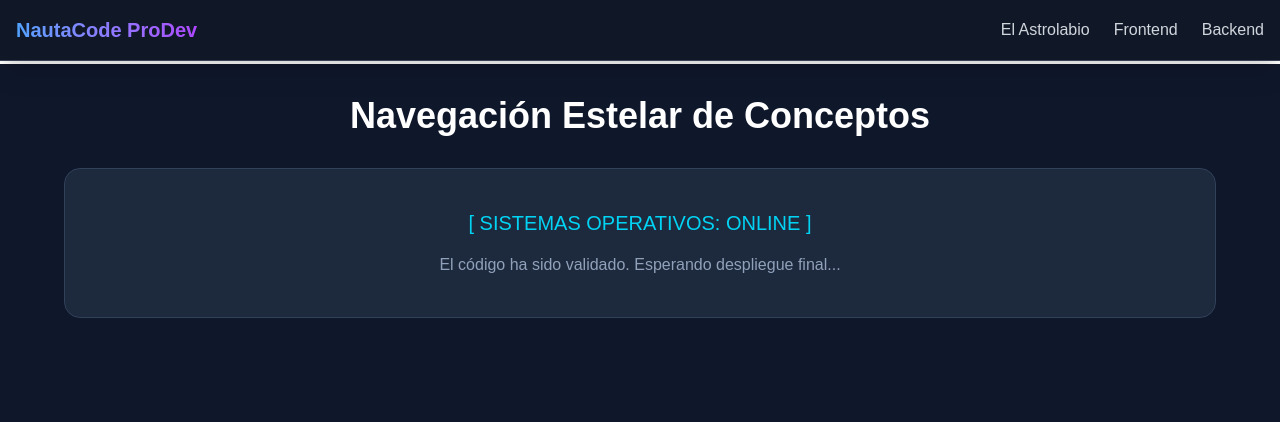
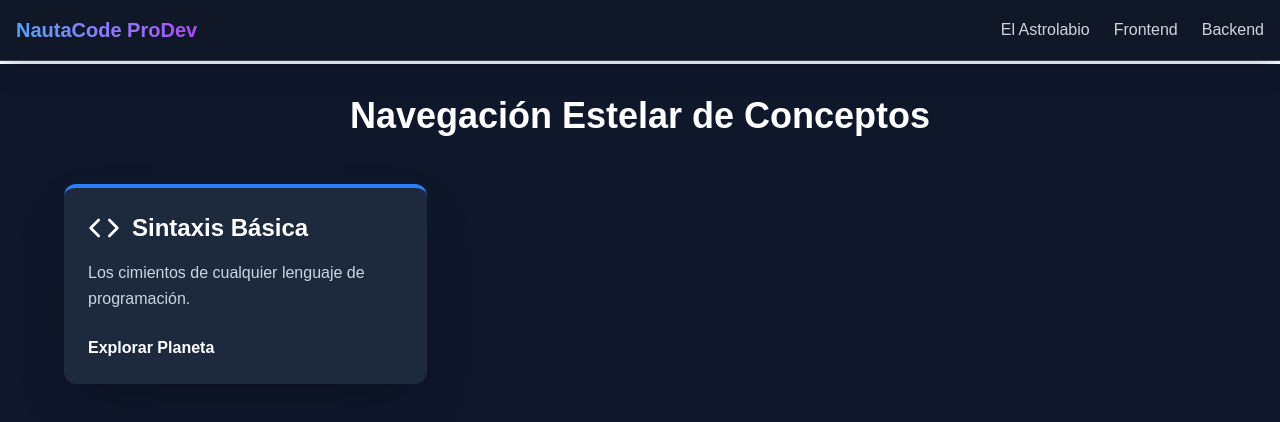
Before and after one commit to Nautacore/nautacode-prodev, a Next.js app: page /conceptos-fundamentales in a window 1280 px wide. Shown: the top 422 px of the page. Built offline with nearby package versions, Linux system fonts and the light colour scheme.

Commit message:
Update page.tsx

```diff
--- a/src/app/conceptos-fundamentales/page.tsx
+++ b/src/app/conceptos-fundamentales/page.tsx
@@ -1,6 +1,7 @@
 import React from 'react';
+import { Book, Code, Rocket, Layout, Database, Cpu } from 'lucide-react';
 
-// 1. Esto es lo que TypeScript exige: Definir los tipos
+// 1. Definimos los tipos de datos para que TypeScript esté feliz
 interface PlanetCardProps {
   title: string;
   description: string;
@@ -9,7 +10,7 @@ interface PlanetCardProps {
   link: string;
 }
 
-// 2. Aquí le decimos al componente que use esos tipos
+// 2. Componente Tarjeta con los tipos aplicados
 const PlanetCard = ({ title, description, colorClass, icon: Icon, link }: PlanetCardProps) => (
   <div className={`p-6 rounded-xl shadow-2xl transition-all duration-500 hover:scale-[1.02] transform border-t-4 ${colorClass} bg-slate-800`}>
     <div className="flex items-center mb-4">
@@ -30,16 +31,17 @@ const PlanetCard = ({ title, description, colorClass, icon: Icon, link }: Planet
 
 export default function ConceptosPage() {
   return (
-    <main className="min-h-screen bg-slate-900 p-8 text-white">
-      <div className="max-w-6xl mx-auto text-center">
-        <h1 className="text-4xl font-bold mb-8">Navegación Estelar de Conceptos</h1>
-        <div className="bg-slate-800 p-10 rounded-2xl border border-slate-700">
-          <p className="text-xl text-cyan-400 font-mono">
-            [ SISTEMAS OPERATIVOS: ONLINE ]
-          </p>
-          <p className="mt-4 text-slate-400">
-            El código ha sido validado. Esperando despliegue final...
-          </p>
+    <main className="min-h-screen bg-slate-900 p-8">
+      <div className="max-w-6xl mx-auto">
+        <h1 className="text-4xl font-bold text-white mb-12 text-center">Navegación Estelar de Conceptos</h1>
+        <div className="grid grid-cols-1 md:grid-cols-2 lg:grid-cols-3 gap-8">
+          <PlanetCard
+            title="Sintaxis Básica"
+            description="Los cimientos de cualquier lenguaje de programación."
+            colorClass="border-blue-500"
+            icon={Code}
+            link="/javascript-planet"
+          />
         </div>
       </div>
     </main>
```
